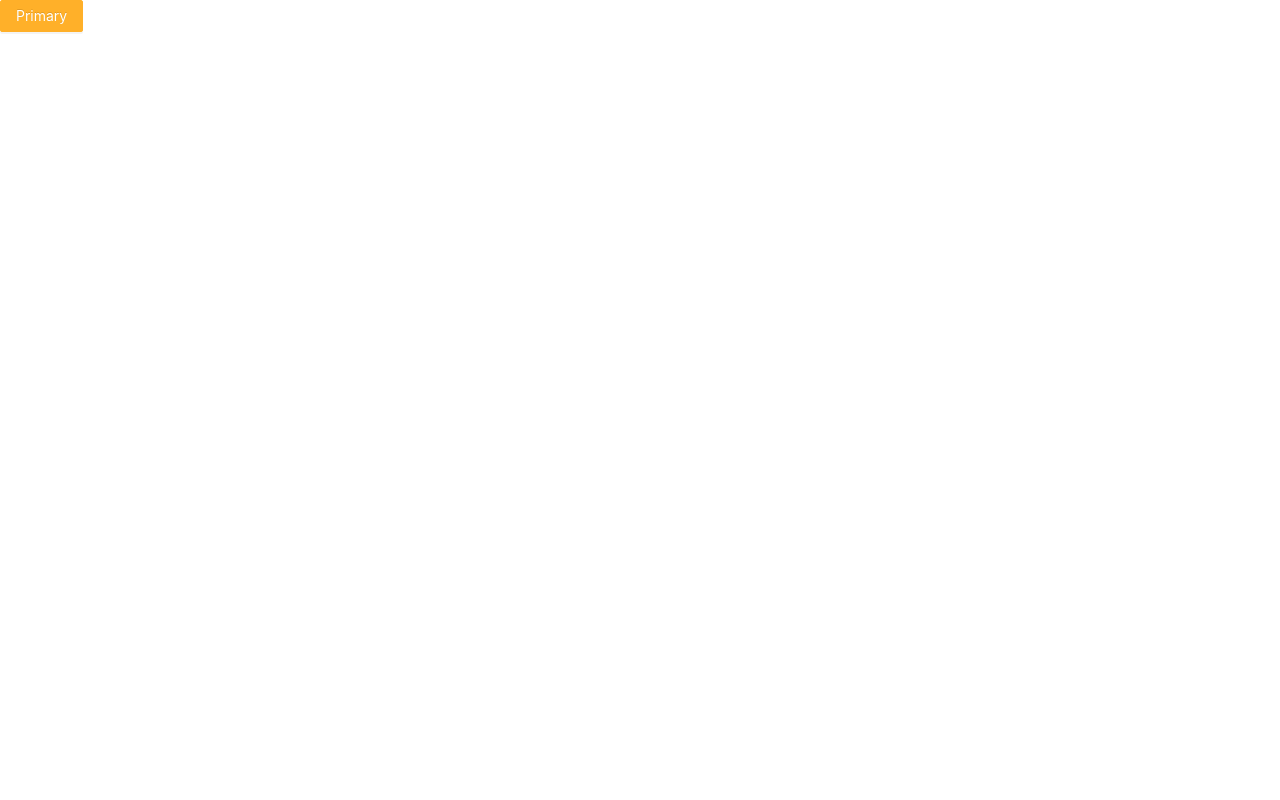
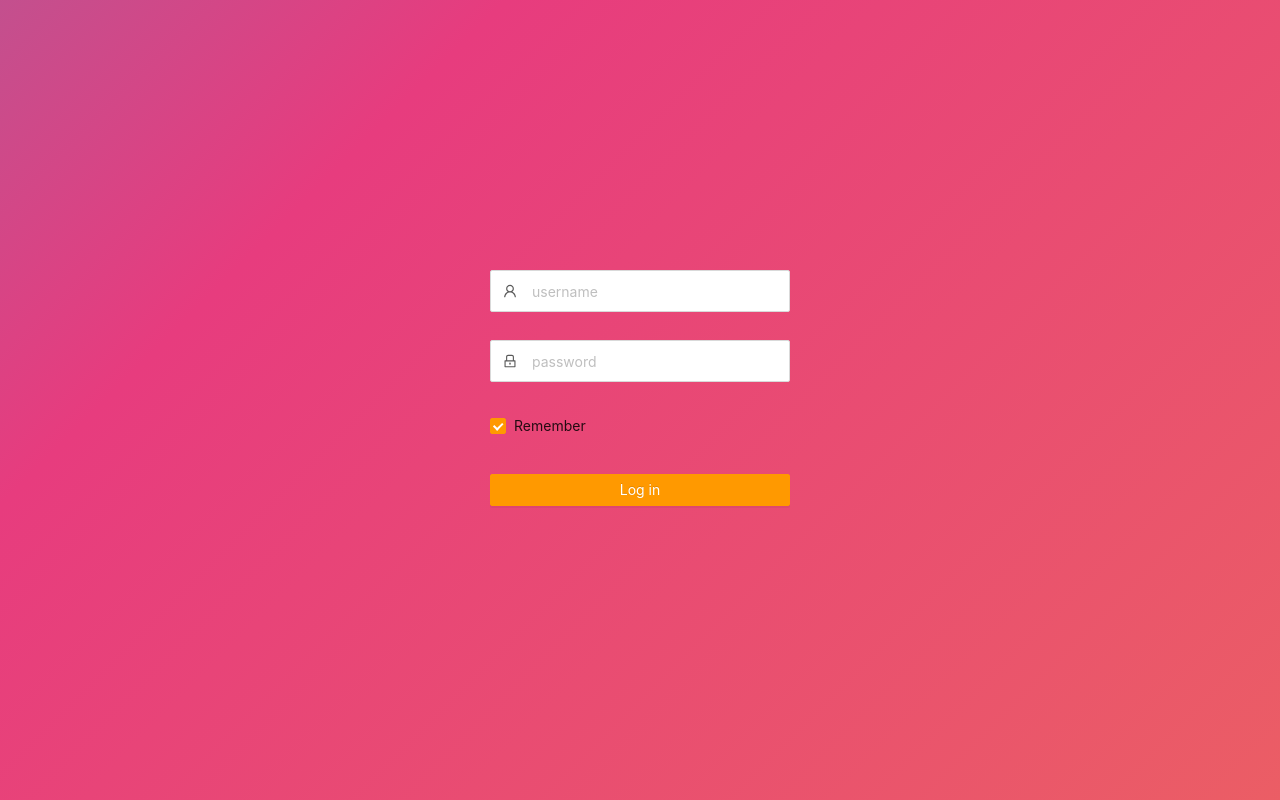
Before and after one commit to maxshic/admin-main, a React app: page /#/login in a window 1280 px wide. Built offline with nearby package versions, Linux system fonts and the light colour scheme.

Commit message:
loginPage

```diff
--- a/config/webpack.config.js
+++ b/config/webpack.config.js
@@ -30,7 +30,8 @@ const postcssNormalize = require('postcss-normalize');
 const appPackageJson = require(paths.appPackageJson);
 
 // Source maps are resource heavy and can cause out of memory issue for large source files.
-const shouldUseSourceMap = process.env.GENERATE_SOURCEMAP !== 'false';
+// const shouldUseSourceMap = process.env.GENERATE_SOURCEMAP !== 'false';
+const shouldUseSourceMap = false;
 // Some apps do not need the benefits of saving a web request, so not inlining the chunk
 // makes for a smoother build process.
 const shouldInlineRuntimeChunk = process.env.INLINE_RUNTIME_CHUNK !== 'false';
--- a/package.json
+++ b/package.json
@@ -4,6 +4,7 @@
   "homepage": ".",
   "private": true,
   "dependencies": {
+    "@ant-design/icons": "^4.1.0",
     "@babel/core": "^7.9.0",
     "@svgr/webpack": "4.3.3",
     "@testing-library/jest-dom": "^4.2.4",
@@ -42,6 +43,7 @@
     "less": "^3.11.1",
     "less-loader": "^6.1.0",
     "mini-css-extract-plugin": "0.9.0",
+    "nprogress": "^0.2.0",
     "optimize-css-assets-webpack-plugin": "5.0.3",
     "pnp-webpack-plugin": "1.6.4",
     "postcss-flexbugs-fixes": "4.1.0",
@@ -55,6 +57,7 @@
     "react-dom": "^16.13.1",
     "react-loadable": "^5.5.0",
     "react-router-dom": "^5.2.0",
+    "react-transition-group": "^4.4.1",
     "recompose": "^0.30.0",
     "resolve": "^1.15.0",
     "resolve-url-loader": "3.1.1",
--- a/public/index.html
+++ b/public/index.html
@@ -25,6 +25,14 @@
       Learn how to configure a non-root public URL by running `npm run build`.
     -->
     <title>React App</title>
+    <style>
+      #root{
+        width: 100%;
+        height: 100vh;
+        /* min-height: 600px; */
+        position: relative;
+      }
+    </style>
   </head>
   <body>
     <noscript>You need to enable JavaScript to run this app.</noscript>
--- a/src/App.js
+++ b/src/App.js
@@ -1,17 +1,52 @@
-import React from 'react';
-
+import React ,{ useEffect ,useLayoutEffect } from 'react';
 import '@/App.less';
 
-import { Button } from 'antd'
+// import { Button } from 'antd'
+import { Switch ,Route ,Redirect ,withRouter } from 'react-router-dom'
+// import { useUpdateEffect } from '@umijs/hooks'
 
-function App() {
+import Login from '@/views/Login'
+import Dashboard from '@/views/Dashboard'
+import NoMatch from '@/components/404/NoMatch'
+
+// import NProgress from 'nprogress'
+
+const App = ({ location }) => {
+
+  // console.log(props)
+
+  useEffect(() => {
+    console.log(location.pathname)
+  } ,[location.pathname])
+
+  useLayoutEffect(() => {
+    console.log('end')
+  } ,[location.pathname])
+
+  // const math = useRouteMatch()
+  // console.log(math)
+
   return (
-    <div className="App">
-      <header className="App-header">
-        <Button type="primary">Primary</Button>
-      </header>
-    </div>
+    <Switch>
+      <Route path="/" exact>
+        <Redirect to="/login"></Redirect>
+      </Route>
+      <Route path="/login" title="hahah">
+        <Login />
+      </Route>
+      <Route path="/dashboard" title="lalaa">
+        <Dashboard />
+      </Route>
+      <Route path="*">
+        <NoMatch />
+      </Route>
+    </Switch>
+    // <div className="App">
+    //   <header className="App-header">
+    //     <Button type="primary">Primary</Button>
+    //   </header>
+    // </div>
   );
 }
 
-export default App;
+export default withRouter(App);
--- a/src/App.less
+++ b/src/App.less
@@ -1 +1,13 @@
 @import '~antd/dist/antd.less';
+
+@keyframes Gradient{
+  0%{
+    background-position: 0% 50%;
+  }
+  50%{
+    background-position: 100% 50%;
+  }
+  100%{
+    background-position: 0% 50%;
+  }
+}
--- /dev/null
+++ b/src/components/404/NoMatch.js
@@ -0,0 +1,9 @@
+import React from 'react'
+
+const NoMatch = () => {
+  return(
+    <div>404</div>
+  )
+}
+
+export default NoMatch
--- /dev/null
+++ b/src/components/routes.js
@@ -0,0 +1,5 @@
+const routes = {
+
+}
+
+export default routes
--- a/src/index.js
+++ b/src/index.js
@@ -1,10 +1,15 @@
 import React from 'react';
 import ReactDOM from 'react-dom';
 import App from '@/App';
+
+import { HashRouter as Router } from 'react-router-dom'
+
 import * as serviceWorker from './serviceWorker';
 
 ReactDOM.render(
-    <App />,
+  <Router>
+     <App />
+  </Router>,
   document.getElementById('root')
 );
 
--- /dev/null
+++ b/src/views/Dashboard/index.js
@@ -0,0 +1,9 @@
+import React from 'react'
+
+const Dashboard = () => {
+  return(
+    <div>Dashboard</div>
+  )
+}
+
+export default Dashboard
--- /dev/null
+++ b/src/views/Login/index.js
@@ -0,0 +1,87 @@
+import React from 'react'
+import { withRouter ,useHistory } from 'react-router-dom'
+
+import { Button ,Form ,Input ,Checkbox } from 'antd'
+import { UserOutlined ,LockOutlined } from '@ant-design/icons'
+
+const styles = {
+  layout: {
+    position: 'relative',
+    // width: '100vw',
+    height: '100vh',
+    minHeight: '500px',
+    background: 'linear-gradient(-45deg, rgb(238, 119, 82), rgb(231, 60, 126), rgb(35, 166, 213), rgb(35, 213, 171))',
+    backgroundSize: '400% 400%',
+    animation: 'Gradient 15s ease infinite',
+  },
+  con: {
+    width: '300px',
+    position: 'absolute',
+    top: '50%',
+    left: '50%',
+    transform: 'translate(-50% ,-50%)',
+  }
+}
+
+const View = (props) => {
+  // console.log(props)
+
+  const history = useHistory()
+
+  // const toIndex = () => {
+  //   history.push('/dashboard')
+  // }
+
+  const onFinish = (values) => {
+    console.log(values)
+    history.push('/dashboard')
+  }
+  return(
+    <div style={ styles.layout }>
+      <div style={ styles.con }>
+        {/* <Button type="primary" onClick={ toIndex }>Primary</Button> */}
+        <Form
+          name="loginForm"
+          className="loginForm"
+          initialValues={{
+            remember: true
+          }}
+          onFinish={ onFinish }
+        >
+          <Form.Item
+            name="username"
+            rules={[
+              {
+                required: true,
+                message: '请输入账号!'
+              }
+            ]}
+          >
+            <Input prefix={ <UserOutlined /> } placeholder="username" />
+          </Form.Item>
+          <Form.Item
+            name="loginpassword"
+            rules={[
+              {
+                required: true,
+                message: '请输入密码!'
+              }
+            ]}
+          >
+            <Input prefix={ <LockOutlined /> } type="password" placeholder="password" />
+          </Form.Item>
+          <Form.Item>
+            <Form.Item name="remember" valuePropName="checked" noStyle>
+              <Checkbox>Remember</Checkbox>
+            </Form.Item>
+          </Form.Item>
+          <Form.Item>
+            <Button type="primary" htmlType="submit" className="login-btn" block>Log in</Button>
+          </Form.Item>
+        </Form>
+      </div>
+    </div>
+  )
+}
+
+export default withRouter(View)
```
Also changed, not shown: src/components/layout/container.js (added, +22 -0 lines), src/views/login/view.js (deleted, +0 -9 lines), 1 other file (tests, documents, lock files or other folders).
